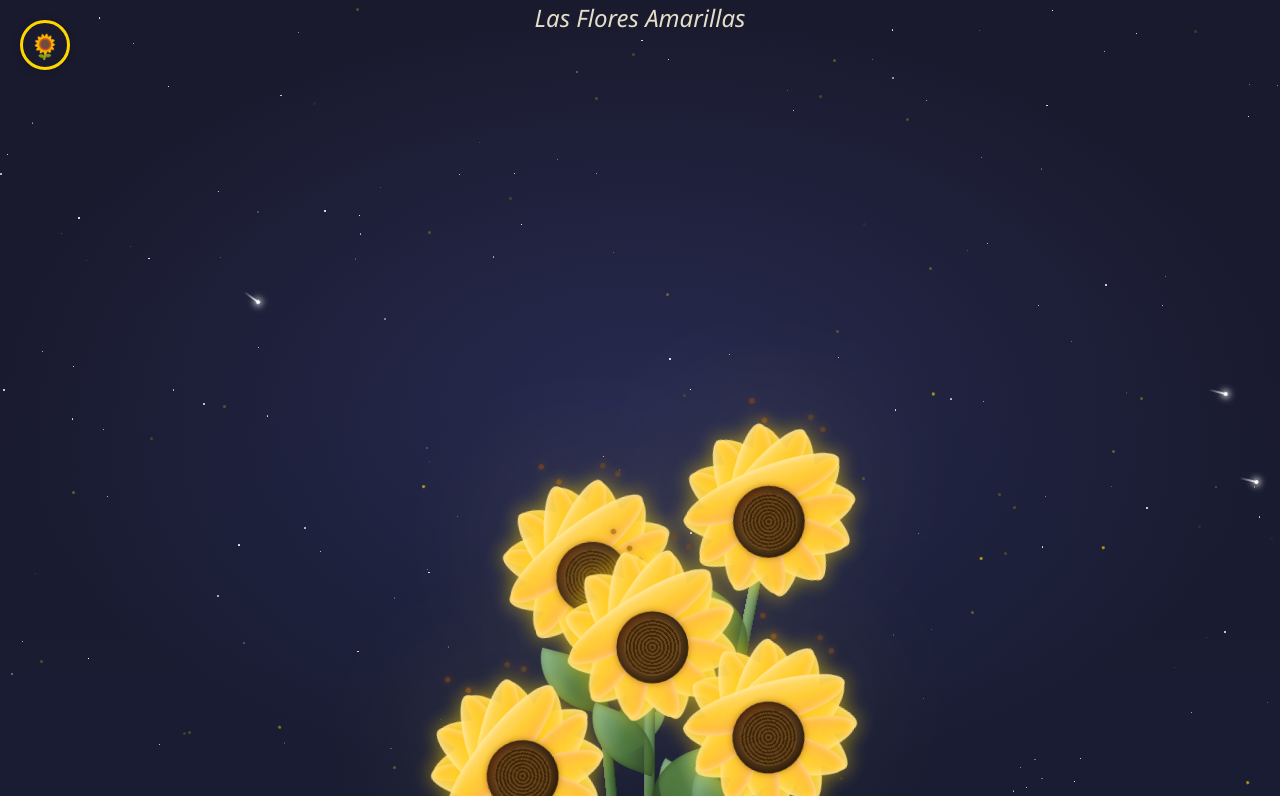
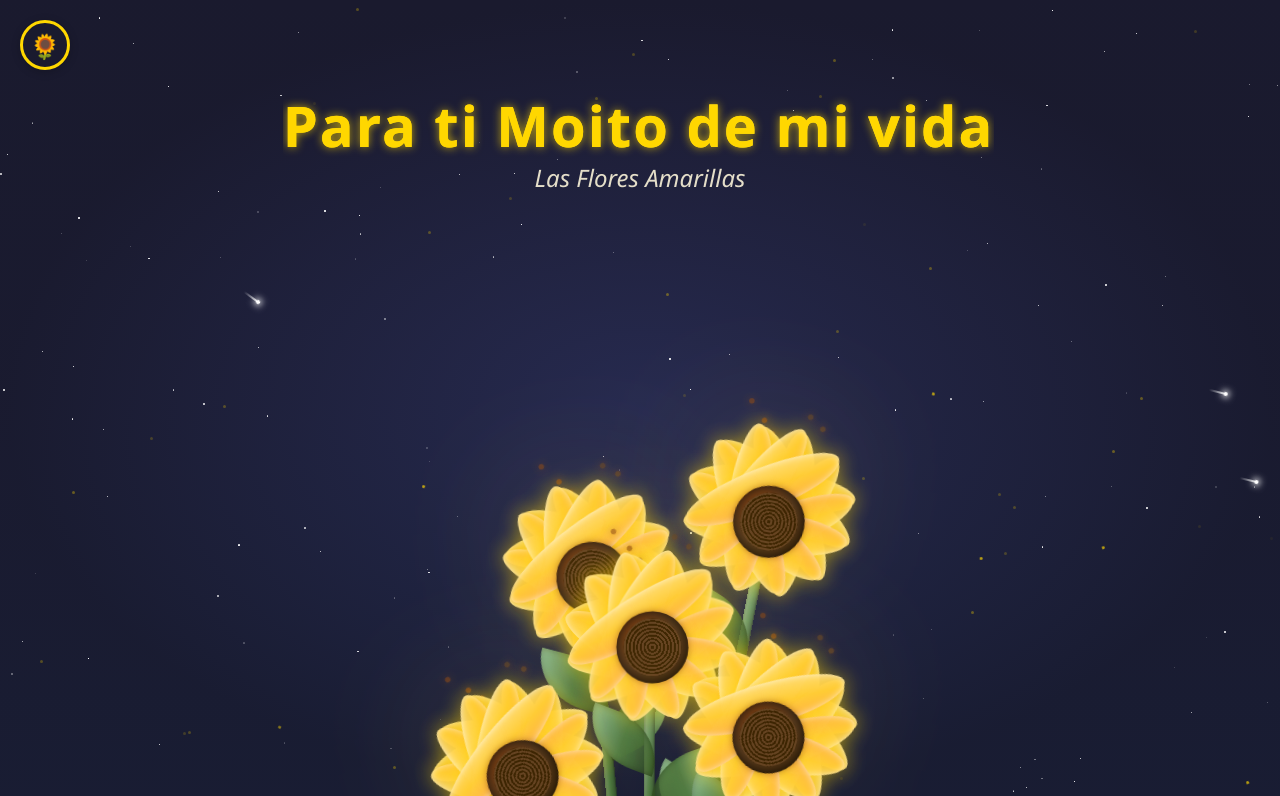
Before and after one commit to SuidK33y/HTMLS, a plain HTML site: page FLOWERS/index.html in a window 1280 px wide. Shown: the top 796 px of the page. Drawn offline with Linux system fonts and the light colour scheme.

Commit message:
Add files via upload

```diff
--- a/FLOWERS/css/styles.css
+++ b/FLOWERS/css/styles.css
@@ -258,7 +258,7 @@
          font-size: 3.5rem;
          color: var(--primary-yellow);
          text-shadow: 0 0 10px rgba(255, 215, 0, 0.7);
-         margin-top: -30rem !important;
+         margin-top: -20rem !important;
          letter-spacing: 2px;
          position: relative;
          overflow: hidden;
```
